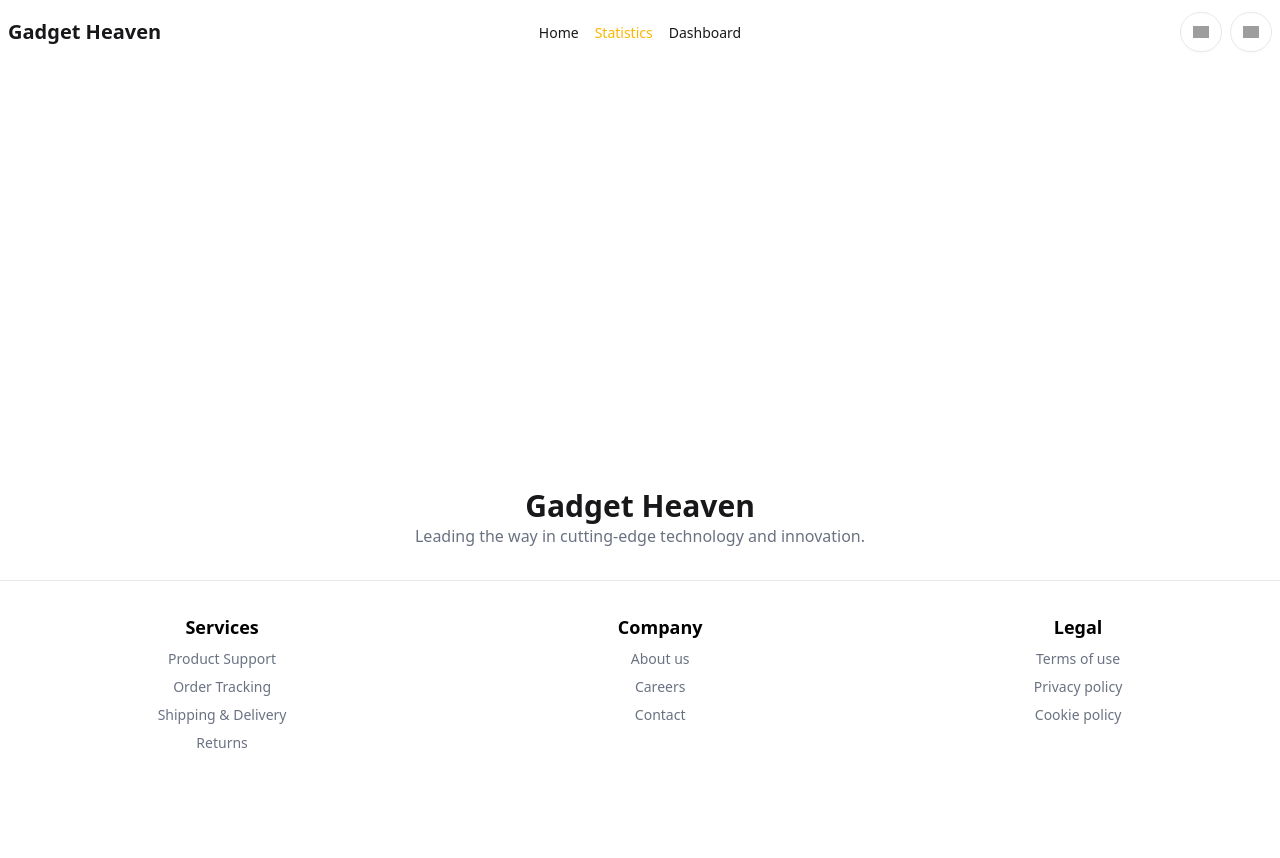
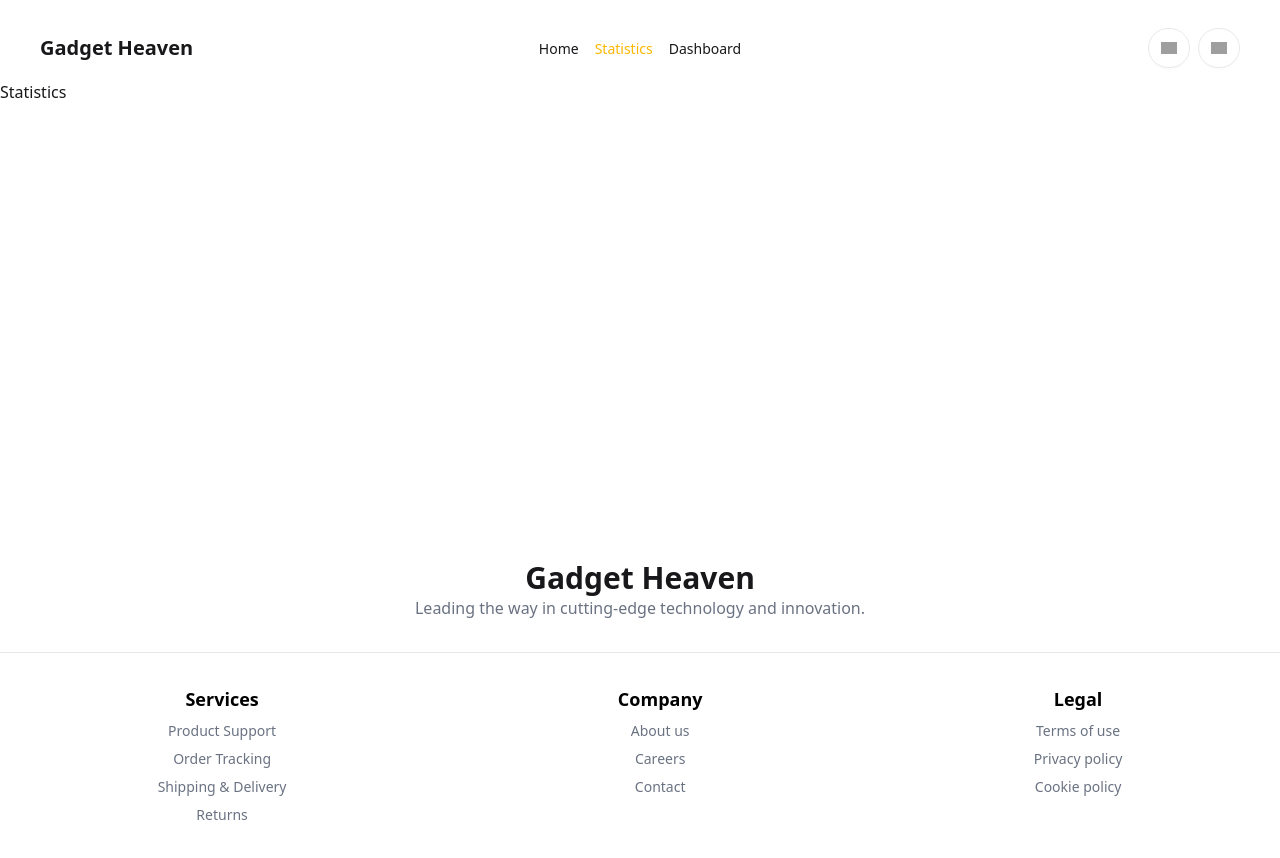
Before and after one commit to zabirarkam27/assignment_08_Gadget_Heaven, a React (Vite) app: page /statistics in a window 1280 px wide. Shown: the top 858 px of the page. Before the commit the page ends 800 px from the top, so only its background shows below. Built offline with nearby package versions, Linux system fonts and the light colour scheme; grey boxes are pictures that could not be loaded.

Commit message:
added banner, footer and adding nav style for home page

```diff
--- a/src/Pages/Dashboard.jsx
+++ b/src/Pages/Dashboard.jsx
@@ -1,9 +1,24 @@
 
 const Dashboard = () => {
     return (
-        <div>
-
+      <div>
+        <h3>Dashboard</h3>
+        <div className="card bg-base-100 w-96 shadow-xl">
+          <figure>
+            <img
+              src="https://img.daisyui.com/images/stock/photo-1606107557195-0e29a4b5b4aa.webp"
+              alt="Shoes"
+            />
+          </figure>
+          <div className="card-body">
+            <h2 className="card-title">Shoes!</h2>
+            <p>If a dog chews shoes whose shoes does he choose?</p>
+            <div className="card-actions justify-end">
+              <button className="btn btn-primary">Buy Now</button>
+            </div>
+          </div>
         </div>
+      </div>
     );
 };
 
--- a/src/Pages/Home.jsx
+++ b/src/Pages/Home.jsx
@@ -1,24 +1,11 @@
+import Banner from "../components/Banner";
 
 
 const Home = () => {
     return (
-      <div>
-        <div className="card bg-base-100 w-96 shadow-xl">
-          <figure>
-            <img
-              src="https://img.daisyui.com/images/stock/photo-1606107557195-0e29a4b5b4aa.webp"
-              alt="Shoes"
-            />
-          </figure>
-          <div className="card-body">
-            <h2 className="card-title">Shoes!</h2>
-            <p>If a dog chews shoes whose shoes does he choose?</p>
-            <div className="card-actions justify-end">
-              <button className="btn btn-primary">Buy Now</button>
-            </div>
-          </div>
-        </div>
-      </div>
+      <>
+        <Banner/>
+      </>
     );
 };
 
--- a/src/Pages/Statistics.jsx
+++ b/src/Pages/Statistics.jsx
@@ -2,7 +2,7 @@
 const Statistics = () => {
     return (
         <div>
-
+            <h3>Statistics</h3>
         </div>
     );
 };
--- a/src/components/Banner.jsx
+++ b/src/components/Banner.jsx
@@ -0,0 +1,27 @@
+const Banner = () => {
+  return (
+      <div className="bg-[#9538E2] mb-12 p-10 rounded-b-xl h-[630px]">
+        <div className=" flex flex-col items-center gap-8">
+          <h1 className="text-2xl md:text-3xl lg:text-5xl text-center text-white leading-16 font-bold">
+            Upgrade Your Tech Accessorize with <br /> Gadget Heaven Accessories
+          </h1>
+          <p className="text-white text-center max-w-3xl w-full">
+            Explore the latest gadgets that will take your experience to the
+            next level. From smart devices <br /> to the coolest accessories, we
+            have it all!
+          </p>
+          <button className="btn rounded-full text-xl p-7 font-bold text-[#9538E2] mb-">
+            Shop Now
+          </button>
+          <div className="border border-white rounded-3xl p-6 bg-white/25">
+            <img
+              className="rounded-3xl max-h-[560px] max-w-[1062px] object-cover"
+              src="./banner.jpg"
+            />
+          </div>
+        </div>
+      </div>
+  );
+};
+
+export default Banner;
--- a/src/components/Footer.jsx
+++ b/src/components/Footer.jsx
@@ -2,7 +2,7 @@
 
 const Footer = () => {
     return (
-      <div>
+      <div className="mt-10">
         <div className="text-center">
           <h2 className="text-3xl font-sora font-bold">Gadget Heaven</h2>
           <p className="text-gray-500">
--- a/src/components/Navbar.jsx
+++ b/src/components/Navbar.jsx
@@ -3,7 +3,7 @@ import { Link, NavLink } from "react-router-dom";
 const Navbar = () => {
   return (
     <div>
-      <div className="navbar bg-base-100">
+      <div className="navbar px-10 z-50 fixed backdrop-blur-xl rounded-t-xl">
         <div className="navbar-start">
           <div className="dropdown">
             <div tabIndex={0} role="button" className="btn btn-ghost lg:hidden">
@@ -28,7 +28,7 @@ const Navbar = () => {
             >
               <NavLink
                 className={({ isActive }) =>
-                  `${isActive ? "text-[#9538E2]" : "hover:text-warning"}`
+                  `${isActive ? "text-warning" : "hover:text-[#e3c7fa]"}`
                 }
                 to="/"
               >
@@ -36,7 +36,7 @@ const Navbar = () => {
               </NavLink>
               <NavLink
                 className={({ isActive }) =>
-                  `${isActive ? "text-warning" : "hover:text-warning"}`
+                  `${isActive ? "text-warning" : "hover:text-[#e3c7fa]"}`
                 }
                 to="/statistics"
               >
@@ -44,7 +44,7 @@ const Navbar = () => {
               </NavLink>
               <NavLink
                 className={({ isActive }) =>
-                  `${isActive ? "text-warning" : "hover:text-warning"}`
+                  `${isActive ? "text-warning" : "hover:text-[#e3c7fa]"}`
                 }
                 to="/dashboard"
               >
@@ -63,7 +63,7 @@ const Navbar = () => {
           <ul className="menu menu-horizontal space-x-4 px-1">
             <NavLink
               className={({ isActive }) =>
-                `${isActive ? "text-[#9538E2]" : "hover:text-[#9538E2]"}`
+                `${isActive ? "text-warning" : "hover:text-[#e3c7fa]"}`
               }
               to="/"
             >
@@ -71,7 +71,7 @@ const Navbar = () => {
             </NavLink>
             <NavLink
               className={({ isActive }) =>
-                `${isActive ? "text-warning" : "hover:text-warning"}`
+                `${isActive ? "text-warning" : "hover:text-[#e3c7fa]"}`
               }
               to="/statistics"
             >
@@ -79,7 +79,7 @@ const Navbar = () => {
             </NavLink>
             <NavLink
               className={({ isActive }) =>
-                `${isActive ? "text-warning" : "hover:text-warning"}`
+                `${isActive ? "text-warning" : "hover:text-[#e3c7fa]"}`
               }
               to="/dashboard"
             >
--- a/src/layouts/MainLayout.jsx
+++ b/src/layouts/MainLayout.jsx
@@ -1,20 +1,27 @@
-import { Outlet } from "react-router-dom";
-
+import { Outlet, useLocation } from "react-router-dom";
 import Footer from "../components/Footer";
 import Navbar from "../components/Navbar";
 
 const MainLayout = () => {
+  const location = useLocation();
+  const isHomePage = location.pathname === "/";
+  console.log(isHomePage);
+
   return (
     <div>
       {/* Navbar */}
-      <div className="h-12">
+      <div
+        className={`mt-4 h-16 container mx-auto rounded-t-xl ${
+          isHomePage ? "bg-[#9538E2]" : "bg-white"
+        } ${isHomePage ? "text-white" : "bg-black"}`}
+      >
         <Navbar />
       </div>
       {/* Dynamic Section */}
-      <div className="min-h-[calc(100vh-360px)] py-12 max-w-7xl w-11/12 mx-auto">
+      <div className="min-h-[calc(100vh-360px)] container mx-auto">
         <Outlet />
       </div>
-        <Footer />
+      <Footer />
     </div>
   );
 };
```
Also changed, not shown: public/banner.jpg (added), src/index.css (line endings or trailing spaces).
